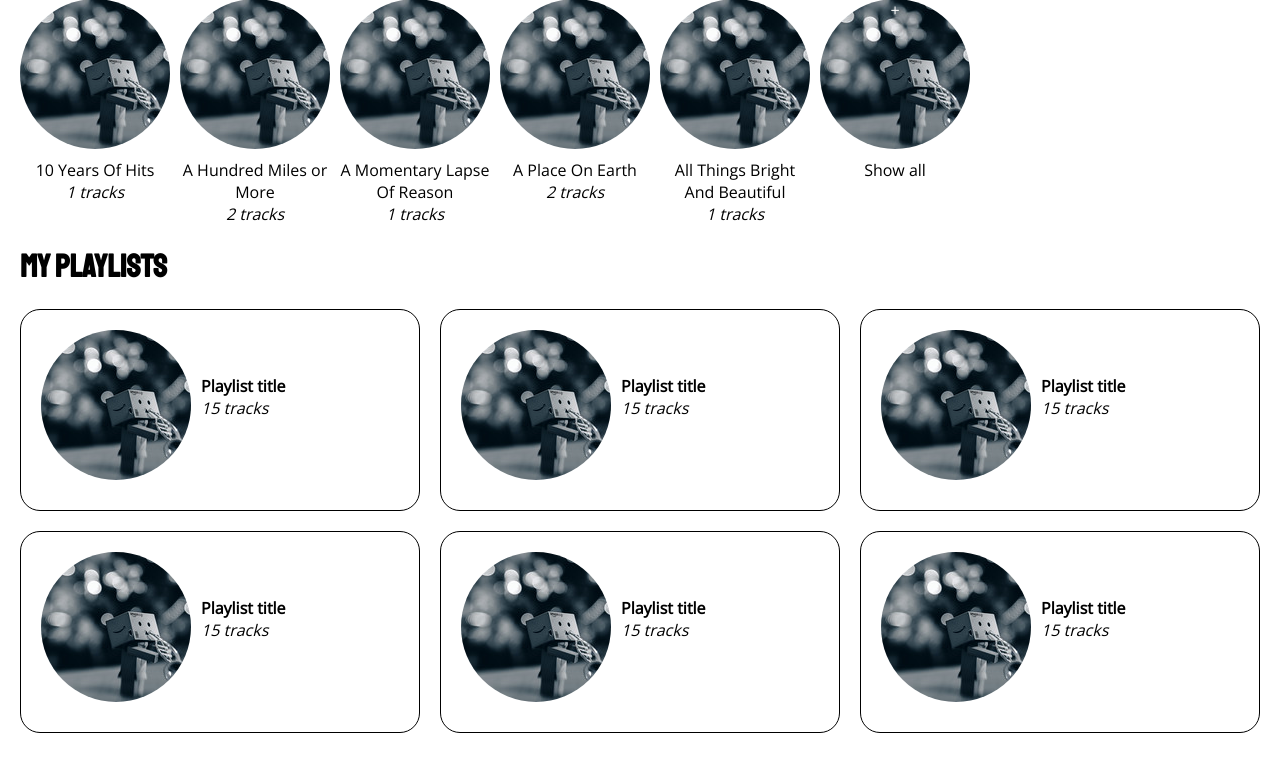
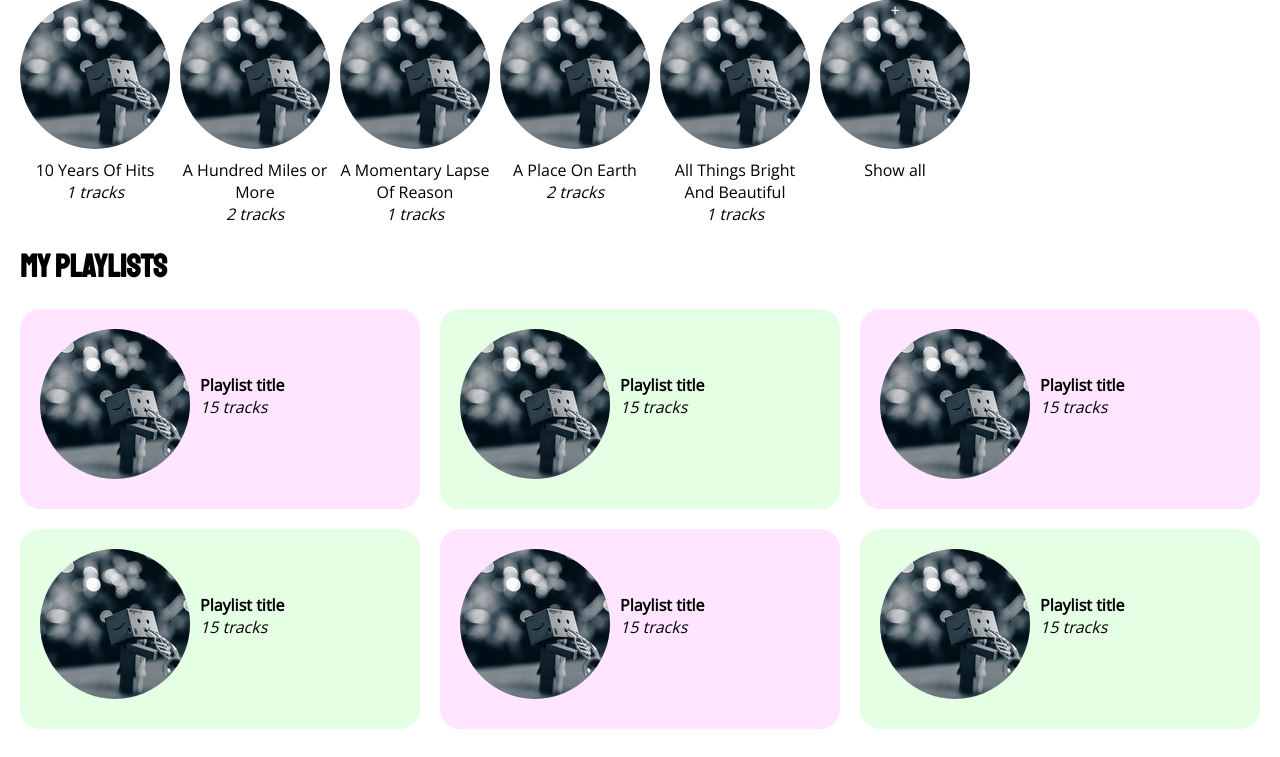
Before and after one commit to betabites/csi-music-website, a PHP site: page /iframe/home.php in a window 1280 px wide. Shown: the part 604-1361 px from the top of the page. After the commit the page ends 1333 px from the top, so only its background shows below. Run offline with PHP 8.4, Linux system fonts and the light colour scheme; data comes from the database, SQL or seed files in the repository.

Commit message:
Styled playlist cards slightly

```diff
--- a/assets/css/styles.css
+++ b/assets/css/styles.css
@@ -218,11 +218,23 @@ h1, h2, h3 {
 }
 
 .playlist_card {
-    border: 1px solid;
+    /*border: 1px solid;*/
+    background-color: rgba(255,0,255,0.1);
     border-radius: 20px;
     padding: 20px;
     display: grid;
     grid-template-columns: 150px 1fr 1fr;
+    transition: box-shadow 0.5s, transform 0.5s;
+    cursor: pointer;
+}
+
+.playlist_card:nth-child(even) {
+    background-color: rgba(0,255,0,0.1);
+}
+
+.playlist_card:hover {
+    box-shadow: 5px 5px 10px black;
+    transform: translate(-5px, -5px);
 }
 
 .playlist_card_icon {
```
